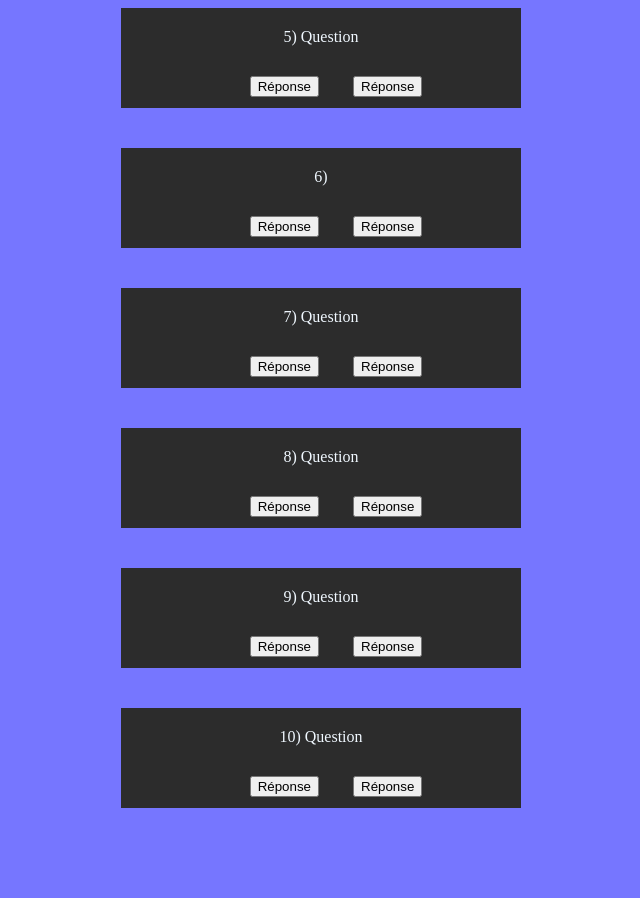
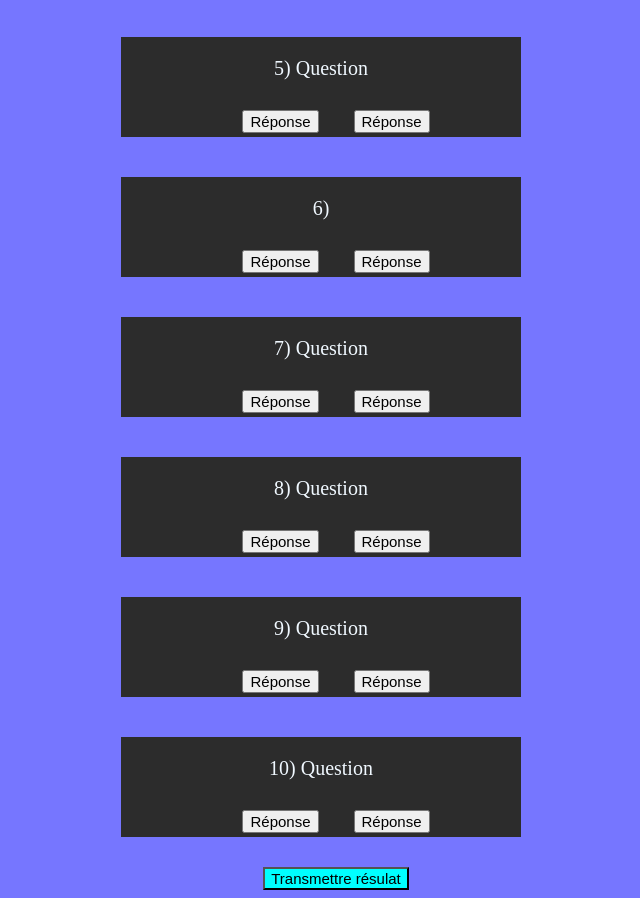
Before and after one commit to Devpack30/E.N.Es, a plain HTML site: page index.html in a window 1280 px wide. Shown: the part 690-1588 px from the top of the page, without its empty margins (319-959 px from the left). Before the commit the page ends 1506 px from the top, so only its background shows below. Drawn offline with Linux system fonts and the light colour scheme.

Commit message:
mise en place du Js, modif css modif html

```diff
--- a/index.html
+++ b/index.html
@@ -72,6 +72,7 @@
         <button class="bonne-rep_1">Réponse</button>
       </div>
     </div>
+    <button class="transmission">Transmettre résulat</button>
     <script type="javascript" src="app.js"></script>
   </body>
 </html>
--- a/style.css
+++ b/style.css
@@ -9,11 +9,13 @@ body {
 
 h1 {
   text-decoration: underline;
+  font-size: 3em;
 }
 
 .box_ {
   background-color: rgb(44, 44, 44);
   color: aliceblue;
+  font-size: 20px;
   height: 100px;
   width: 400px;
   margin-top: 40px;
@@ -33,4 +35,10 @@ h1 {
 button {
   margin-top: 30px;
   margin-inline-start: 30px;
+  font-size: 15px;
 }
+
+.transmission {
+  background-color: aqua;
+  font-size: 15px;
+}
```
Also changed, not shown: app.js (+7 -0 lines).
